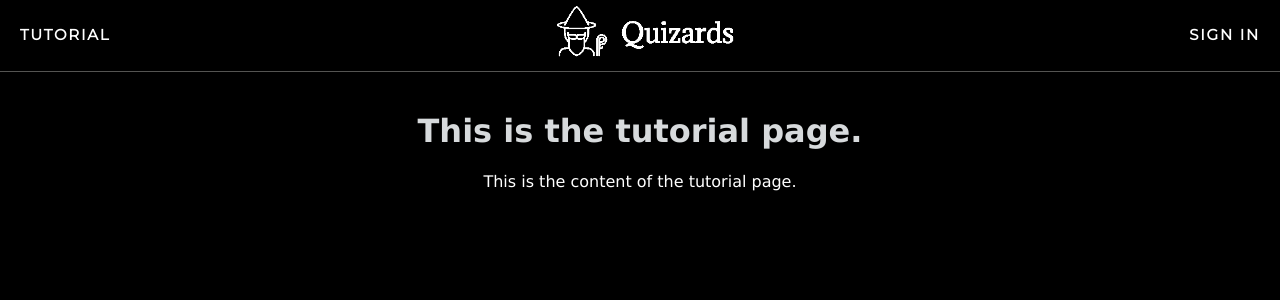
After one commit to jaiminkerai/Quiz-Survey-WebProject, a Flask app: page /tutorial in a window 1280 px wide. The commit adds this page. Shown: the top 300 px of the page. Run offline with Flask 2, Linux system fonts and the light colour scheme.

Commit message:
added tutorial page

```diff
--- a/app/routes.py
+++ b/app/routes.py
@@ -353,6 +353,11 @@ def quizform(quizname, quizid):
 
     return render_template('quiz_questions.html', quiz=quiz, worded=worded.items, MCQ=MCQ.items, longworded=longworded.items,form=form)
 
+@app.route('/tutorial')
+def tutorial():
+    return render_template('tutorial.html')
+
+
 # Overrides the Flask_Admin Classes to authenticate users before accessing the admin terminal
 class MyModelView(ModelView):
     def is_accessible(self):
--- a/app/templates/base.html
+++ b/app/templates/base.html
@@ -19,13 +19,13 @@
             <ul class="basenav topnav">
                 <!-- If user is not logged in -->
                 {% if current_user.is_anonymous %}
-                <li class="tags"><a>tutorial</a></li>
+                <li class="tags"><a href="{{ url_for('tutorial') }}">tutorial</a></li>
                 <li><a href="{{ url_for('quizzes') }}"><img class='baselogo' src="{{ url_for('static', filename='css/templogo.png') }}"></a></li>
                 <li class="tags"><a href="{{ url_for('login') }}">Sign In</a></li>
 
                 <!-- If user is logged in -->
                 {% else %}
-                <li class="tags"><a>tutorial</a></li>
+                <li class="tags"><a href="{{ url_for('tutorial') }}">tutorial</a></li>
                 <li><a href="{{ url_for('quizzes') }}"><img class='baselogo' src="{{ url_for('static', filename='css/templogo.png') }}"></a></li>
                 <div class="dropdown">
                     <button class="dropbtn"><li class="tags"><a href="{{ url_for('quizzes') }}">Menu</a></li>
--- /dev/null
+++ b/app/templates/tutorial.html
@@ -0,0 +1,5 @@
+{% extends "base.html" %}
+{% block content %}
+    <h1>This is the tutorial page.</h1>
+    <p style="color:white">This is the content of the tutorial page.</p>
+{% endblock %}
```
